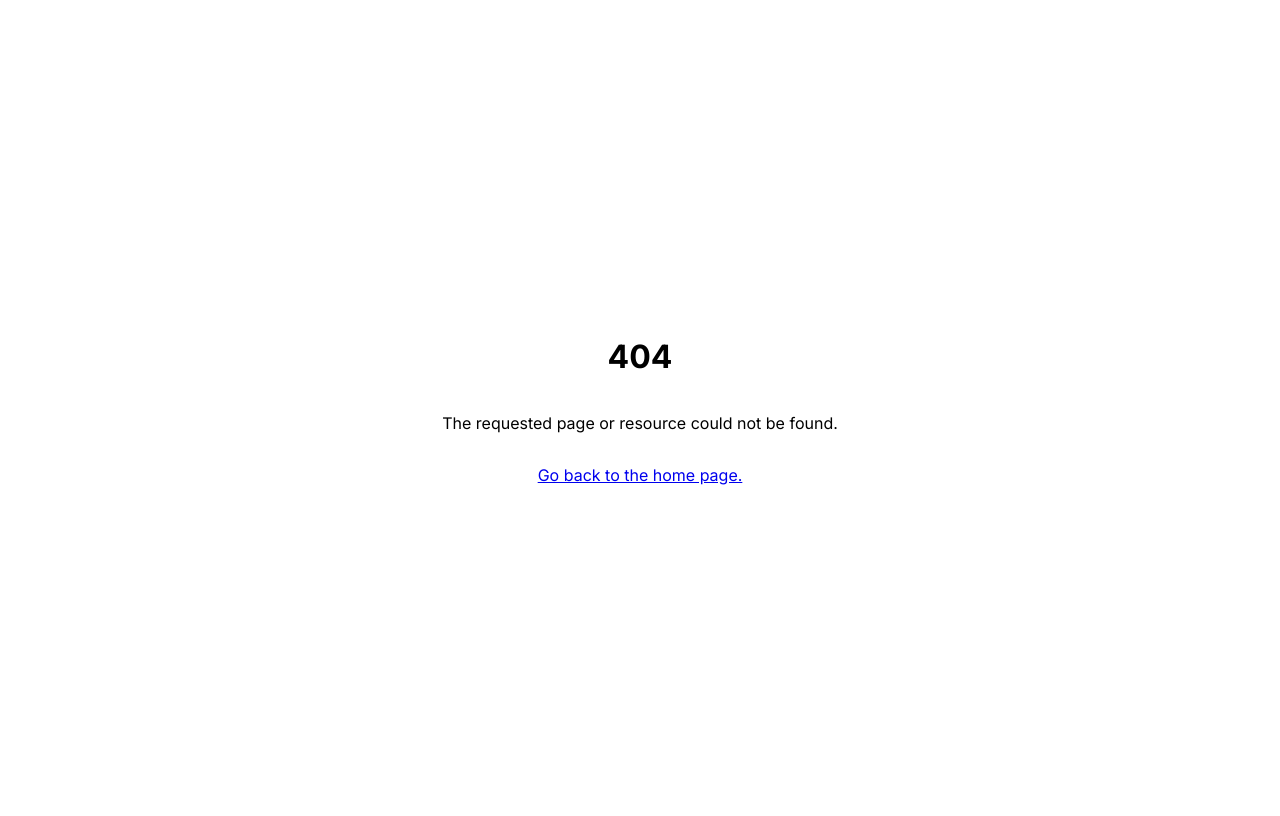
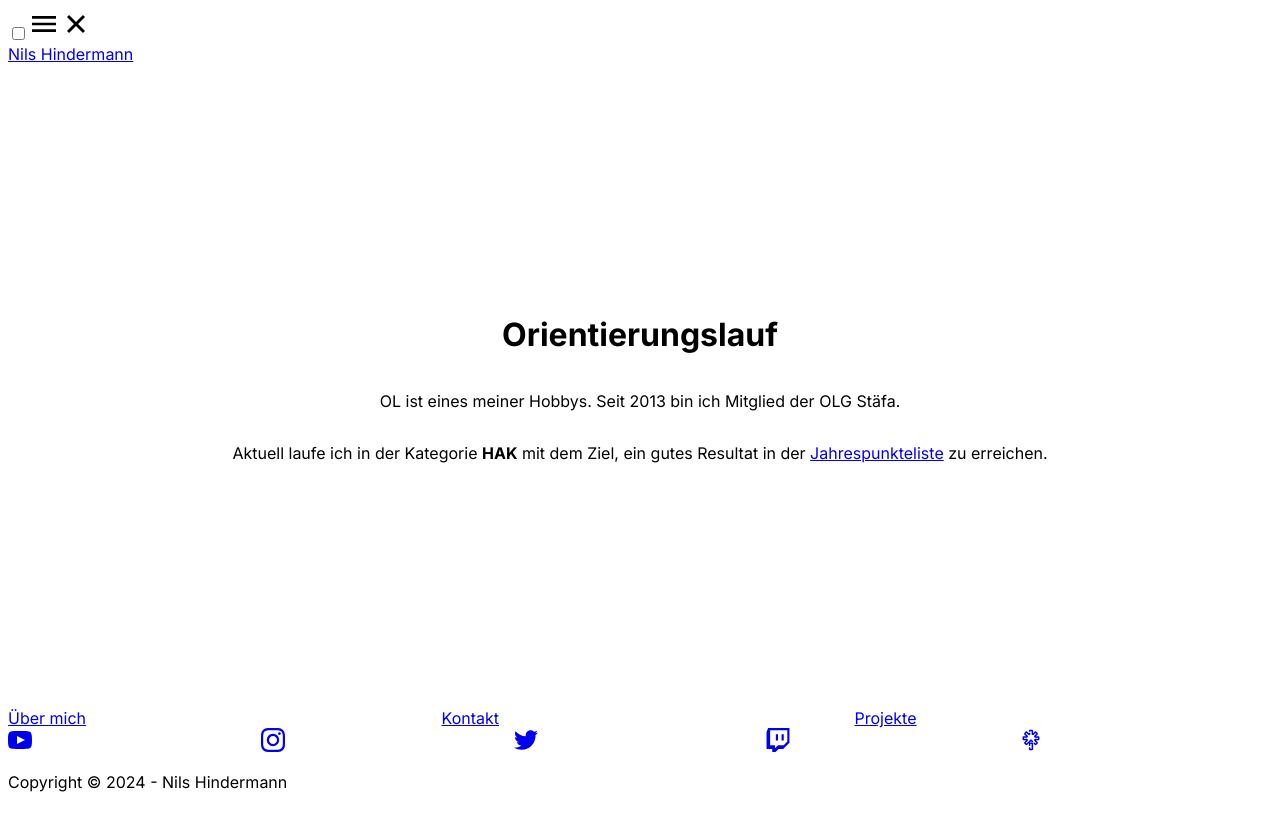
Before and after one commit to nilshindermann/nilsh.ch, a Next.js app: page /orienteering in a window 1280 px wide. Before the commit this address had no page. Built offline with nearby package versions, Linux system fonts and the light colour scheme.

Commit message:
Add /orienteering page

```diff
--- /dev/null
+++ b/app/(default)/orienteering/page.tsx
@@ -0,0 +1,34 @@
+import { Metadata } from 'next';
+import Link from 'next/link';
+import React, { ReactElement } from 'react';
+
+export const metadata: Metadata = {
+    title: 'OL - Nils Hindermann',
+    description:
+        'Orientierungslauf (OL) ist eines meiner Hobbys seit 2013 und ich bin in der OLG Stäfa tätig.',
+};
+
+export default function OrienteeringPage(): ReactElement {
+    return (
+        <>
+            <h1 className="mb-5 text-4xl font-bold text-primary">
+                Orientierungslauf
+            </h1>
+            <p>
+                OL ist eines meiner Hobbys. Seit 2013 bin ich Mitglied der OLG
+                Stäfa.
+            </p>
+            <p>
+                Aktuell laufe ich in der Kategorie <b>HAK</b> mit dem Ziel, ein
+                gutes Resultat in der{' '}
+                <Link
+                    href="https://www.o-l.ch/cgi-bin/pliste?cat=HAK&result=list"
+                    target="_blank"
+                >
+                    Jahrespunkteliste
+                </Link>{' '}
+                zu erreichen.
+            </p>
+        </>
+    );
+}
--- a/app/sitemap.ts
+++ b/app/sitemap.ts
@@ -17,6 +17,9 @@ export default function sitemap(): MetadataRoute.Sitemap {
             url: baseUrl + '/contact',
         },
         {
+            url: baseUrl + '/orienteering',
+        },
+        {
             url: baseUrl + '/projects',
         },
         {
--- a/components/Navbar.tsx
+++ b/components/Navbar.tsx
@@ -12,6 +12,10 @@ const links: { href: string; displayName: string }[] = [
     {
         href: '/contact',
         displayName: 'Kontakt',
+    },
+    {
+        href: '/orienteering',
+        displayName: 'Orientierungslauf',
     },
     {
         href: '/projects',
@@ -39,6 +43,7 @@ export default function Navbar(): ReactElement {
                         <input
                             type="checkbox"
                             checked={menuOpen}
+                            aria-label="Toggle menu"
                             onChange={(e) => setMenuOpen(e.target.checked)}
                         />
                         <svg
```
